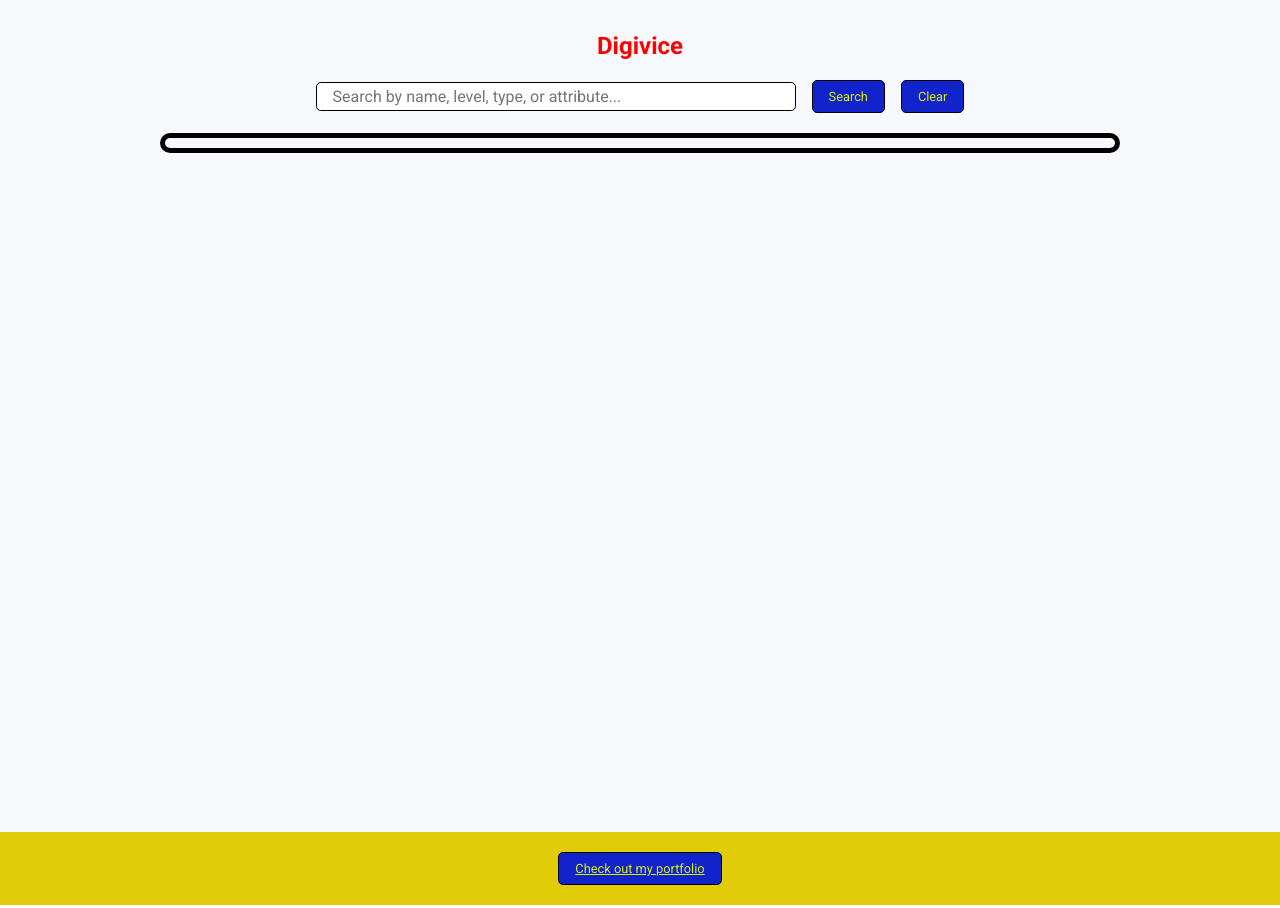
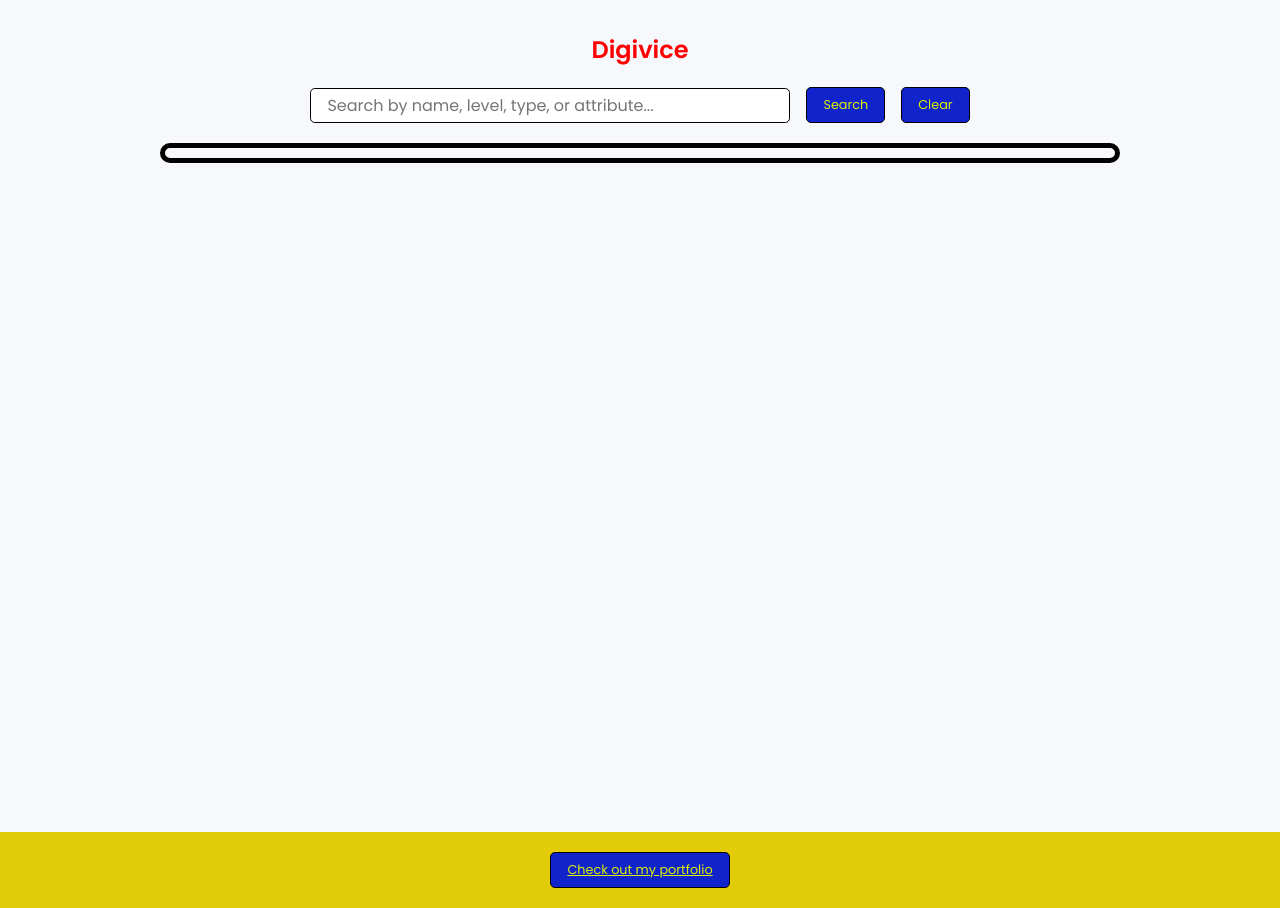
Before and after one commit to barbaranunesprogrammer/Digivice, a website: page index.html in a window 1280 px wide. Drawn offline with Linux system fonts and the light colour scheme; no server answers.

Commit message:
Update global.css

```diff
--- a/assets/css/global.css
+++ b/assets/css/global.css
@@ -1,5 +1,5 @@
 * {
-    font-family: 'Roboto', sans-serif;
+    font-family: 'Poppins', sans-serif;
     box-sizing: border-box;
 }
 
@@ -7,8 +7,8 @@ html, body {
     margin: 0;
     padding: 0;
     overflow-x: hidden;
-    background-color: #fff; /* cor base, pode alterar se quiser */
-    color: #000; /* cor base do texto */
+    background-color: #fff;
+    color: #000;
 }
 
 .content {
```
